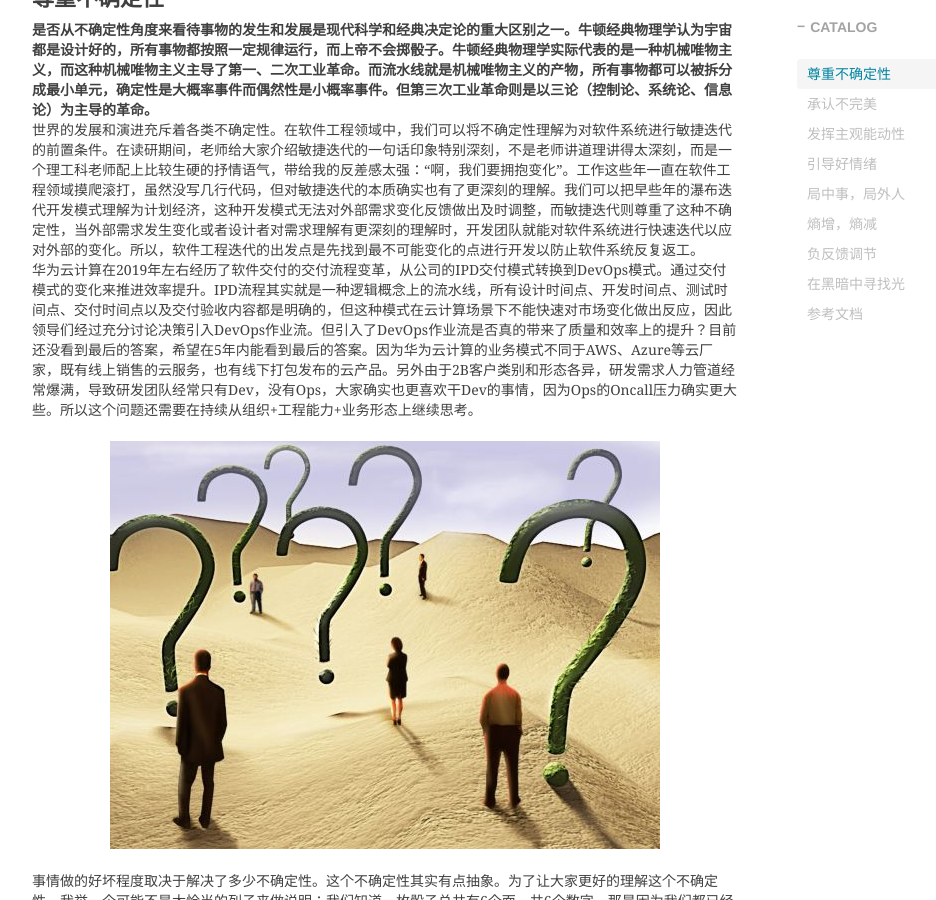
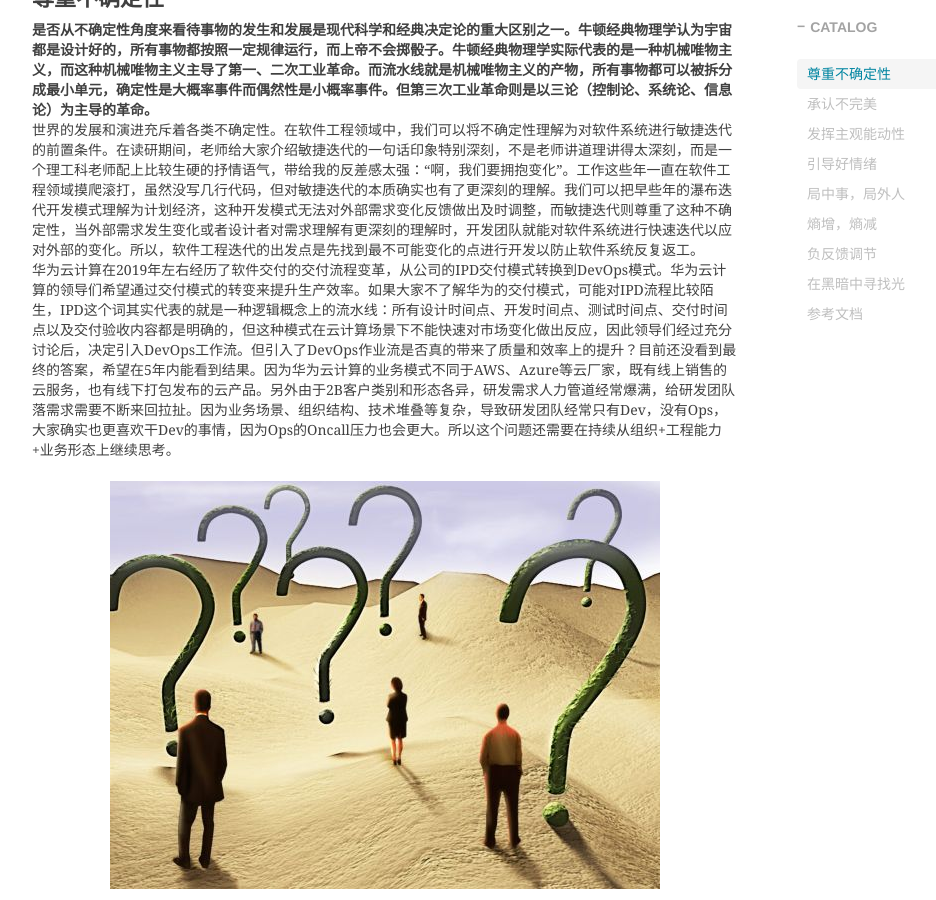
Before and after one commit to shihai1991/shihai1991.github.io, a Jekyll site: the page built from _posts/2023-10-30-在菊厂八年的那些人那些事.md, in a window 1280 px wide and 900 px high, scrolled down 794 px. Shown: the whole window, without its empty margins (233-1169 px from the left). Built offline with Jekyll 4.4.1, drawn with Linux system fonts in a browser that asks for light colours; nearby versions of some CDN libraries; comment, search, counter and statistics services are not loaded.

Commit message:
Update 2023-10-30-在菊厂八年的那些人那些事.md

```diff
--- a/_posts/2023-10-30-在菊厂八年的那些人那些事.md
+++ b/_posts/2023-10-30-在菊厂八年的那些人那些事.md
@@ -19,7 +19,7 @@ time: '2023.10.30 12:27:00'
 # 尊重不确定性
 **是否从不确定性角度来看待事物的发生和发展是现代科学和经典决定论的重大区别之一。牛顿经典物理学认为宇宙都是设计好的，所有事物都按照一定规律运行，而上帝不会掷骰子。牛顿经典物理学实际代表的是一种机械唯物主义，而这种机械唯物主义主导了第一、二次工业革命。而流水线就是机械唯物主义的产物，所有事物都可以被拆分成最小单元，确定性是大概率事件而偶然性是小概率事件。但第三次工业革命则是以三论（控制论、系统论、信息论）为主导的革命。**
 世界的发展和演进充斥着各类不确定性。在软件工程领域中，我们可以将不确定性理解为对软件系统进行敏捷迭代的前置条件。在读研期间，老师给大家介绍敏捷迭代的一句话印象特别深刻，不是老师讲道理讲得太深刻，而是一个理工科老师配上比较生硬的抒情语气，带给我的反差感太强：“啊，我们要拥抱变化”。工作这些年一直在软件工程领域摸爬滚打，虽然没写几行代码，但对敏捷迭代的本质确实也有了更深刻的理解。我们可以把早些年的瀑布迭代开发模式理解为计划经济，这种开发模式无法对外部需求变化反馈做出及时调整，而敏捷迭代则尊重了这种不确定性，当外部需求发生变化或者设计者对需求理解有更深刻的理解时，开发团队就能对软件系统进行快速迭代以应对外部的变化。所以，软件工程迭代的出发点是先找到最不可能变化的点进行开发以防止软件系统反复返工。
-华为云计算在2019年左右经历了软件交付的交付流程变革，从公司的IPD交付模式转换到DevOps模式。通过交付模式的变化来推进效率提升。IPD流程其实就是一种逻辑概念上的流水线，所有设计时间点、开发时间点、测试时间点、交付时间点以及交付验收内容都是明确的，但这种模式在云计算场景下不能快速对市场变化做出反应，因此领导们经过充分讨论决策引入DevOps作业流。但引入了DevOps作业流是否真的带来了质量和效率上的提升？目前还没看到最后的答案，希望在5年内能看到最后的答案。因为华为云计算的业务模式不同于AWS、Azure等云厂家，既有线上销售的云服务，也有线下打包发布的云产品。另外由于2B客户类别和形态各异，研发需求人力管道经常爆满，导致研发团队经常只有Dev，没有Ops，大家确实也更喜欢干Dev的事情，因为Ops的Oncall压力确实更大些。所以这个问题还需要在持续从组织+工程能力+业务形态上继续思考。
+华为云计算在2019年左右经历了软件交付的交付流程变革，从公司的IPD交付模式转换到DevOps模式。华为云计算的领导们希望通过交付模式的转变来提升生产效率。如果大家不了解华为的交付模式，可能对IPD流程比较陌生，IPD这个词其实代表的就是一种逻辑概念上的流水线：所有设计时间点、开发时间点、测试时间点、交付时间点以及交付验收内容都是明确的，但这种模式在云计算场景下不能快速对市场变化做出反应，因此领导们经过充分讨论后，决定引入DevOps工作流。但引入了DevOps作业流是否真的带来了质量和效率上的提升？目前还没看到最终的答案，希望在5年内能看到结果。因为华为云计算的业务模式不同于AWS、Azure等云厂家，既有线上销售的云服务，也有线下打包发布的云产品。另外由于2B客户类别和形态各异，研发需求人力管道经常爆满，给研发团队落需求需要不断来回拉扯。因为业务场景、组织结构、技术堆叠等复杂，导致研发团队经常只有Dev，没有Ops，大家确实也更喜欢干Dev的事情，因为Ops的Oncall压力也会更大。所以这个问题还需要在持续从组织+工程能力+业务形态上继续思考。
 ![不确定性 侵删]({{site.baseurl}}/img/2024/Q1/20240102-不确定性.jpg)
 事情做的好坏程度取决于解决了多少不确定性。这个不确定性其实有点抽象。为了让大家更好的理解这个不确定性。我举一个可能不是太恰当的列子来做说明：我们知道一枚骰子总共有6个面，共6个数字，那是因为我们都已经玩过骰子了。如果让一个小朋友第一次玩骰子，小朋友只能看到顶部出现的数字，其他面数字不能看，然后在他面前投掷3次，出现的数字分别是：1,2,2，那小朋友就会认为这个骰子下次投掷也只有这三种可能性：1、2，但当第4次投掷的时候出现的数字是：3，那小朋友脑子中出现的逻辑就是投掷骰子会出现三种可能性结果：1、2、3。此时，小朋友脑子中掷骰子的可能性空间就是：1,2,3，而对应的不确定性空间则是：4,5，6。我们在工作、生活中会遇到无数次类似小朋友掷骰子的累乘次事件，所以决定我们未来工作和生活质量的不是那些我们已经知道的内容，而是那些不确定性。因为知道的内容，知道就知道了，不会有另外的不确定性等着我们去挑战和解决，这也就是我们常说的舒适区。
 
```
